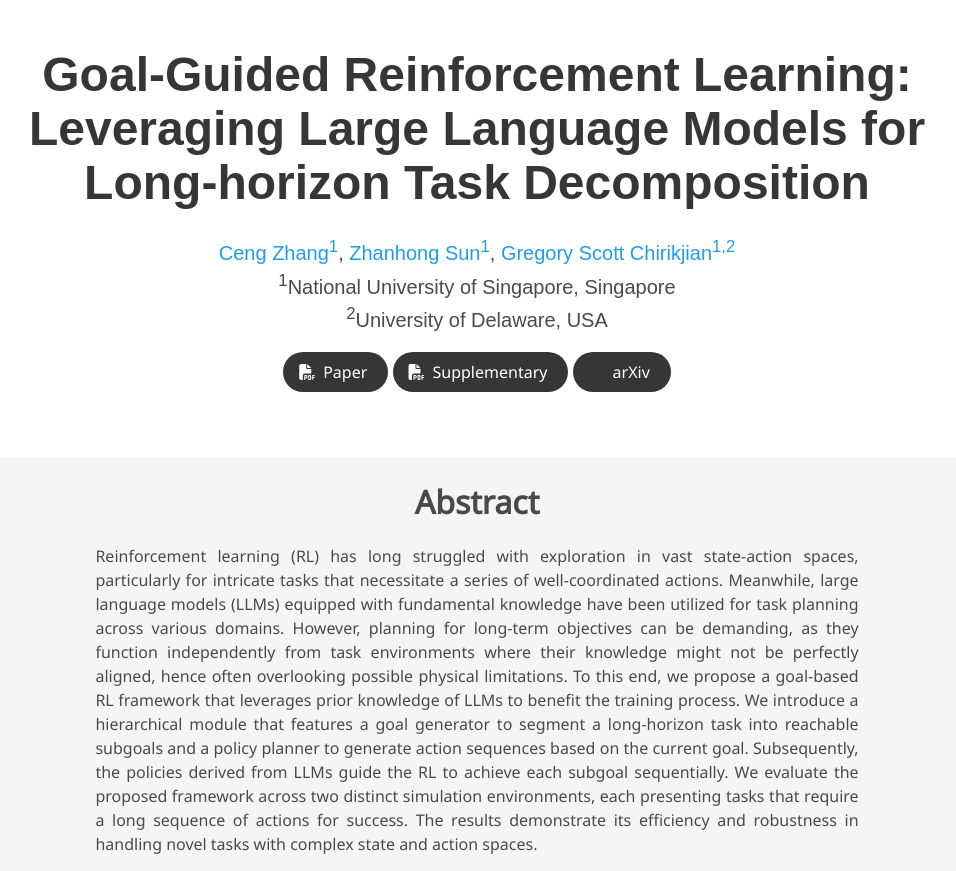
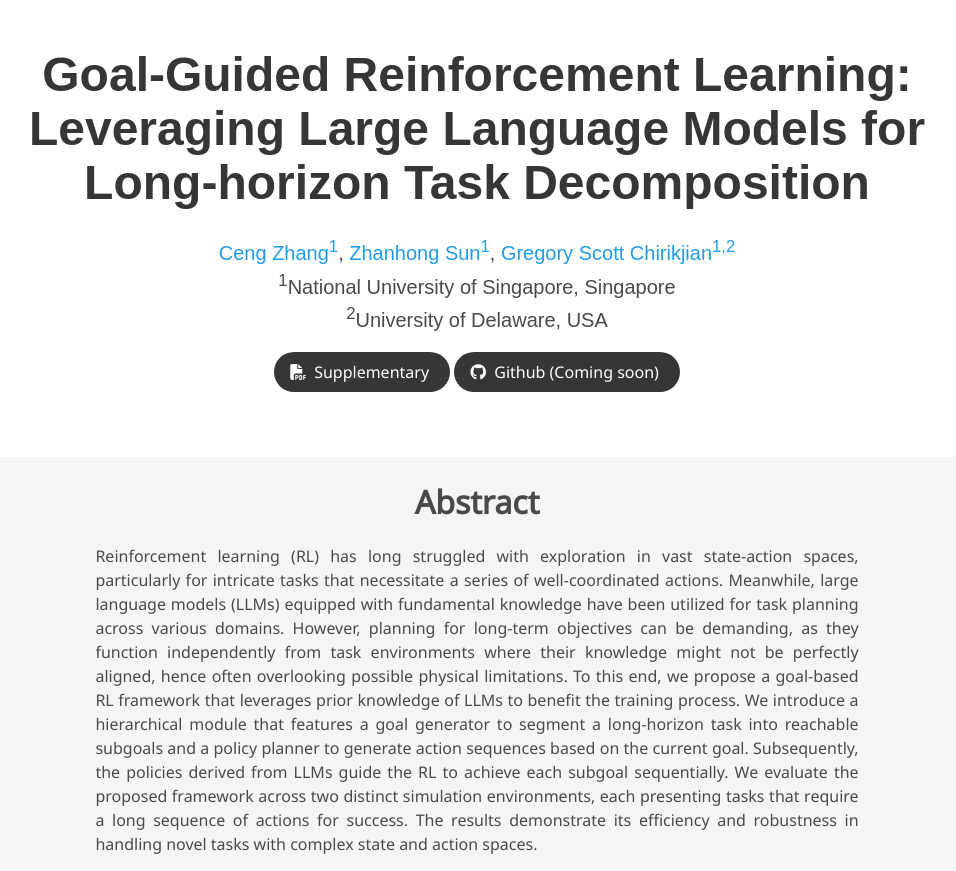
Before and after one commit to ChirikjianLab/G2RL-LM, a plain HTML site: page index.html in a window 1280 px wide. Shown: the top 871 px of the page, without its empty margins (163-1119 px from the left). Drawn offline with nearby package versions, Linux system fonts and the light colour scheme; some icons are missing; a web font is replaced by a local one.

Commit message:
Update index.html

```diff
--- a/index.html
+++ b/index.html
@@ -75,7 +75,7 @@
                   <div class="column has-text-centered">
                     <div class="publication-links">
                          <!-- Arxiv PDF link -->
-                      <span class="link-block">
+<!--                       <span class="link-block">
                         <a href="https://arxiv.org/pdf/<ARXIV PAPER ID>.pdf" target="_blank"
                         class="external-link button is-normal is-rounded is-dark">
                         <span class="icon">
@@ -83,7 +83,7 @@
                         </span>
                         <span>Paper</span>
                       </a>
-                    </span>
+                    </span> -->
 
                     <!-- Supplementary PDF link -->
                     <span class="link-block">
@@ -97,18 +97,18 @@
                   </span>
 
                   <!-- Github link -->
-<!--                   <span class="link-block">
+                  <span class="link-block">
                     <a href="https://github.com/YOUR REPO HERE" target="_blank"
                     class="external-link button is-normal is-rounded is-dark">
                     <span class="icon">
                       <i class="fab fa-github"></i>
                     </span>
-                    <span>Github</span>
+                    <span>Github (Coming soon)</span>
                   </a>
-                </span> -->
+                </span>
 
                 <!-- ArXiv abstract Link -->
-                <span class="link-block">
+<!--                 <span class="link-block">
                   <a href="https://arxiv.org/abs/<ARXIV PAPER ID>" target="_blank"
                   class="external-link button is-normal is-rounded is-dark">
                   <span class="icon">
@@ -116,7 +116,7 @@
                   </span>
                   <span>arXiv</span>
                 </a>
-              </span>
+              </span> -->
             </div>
           </div>
         </div>
@@ -378,12 +378,12 @@
 
 
 <!--BibTex citation -->
-  <section class="section" id="BibTeX">
+<!--   <section class="section" id="BibTeX">
     <div class="container is-max-desktop content">
       <h2 class="title">BibTeX</h2>
       <pre><code>BibTex Code Here</code></pre>
     </div>
-</section>
+</section> -->
 <!--End BibTex citation -->
 
 
```
